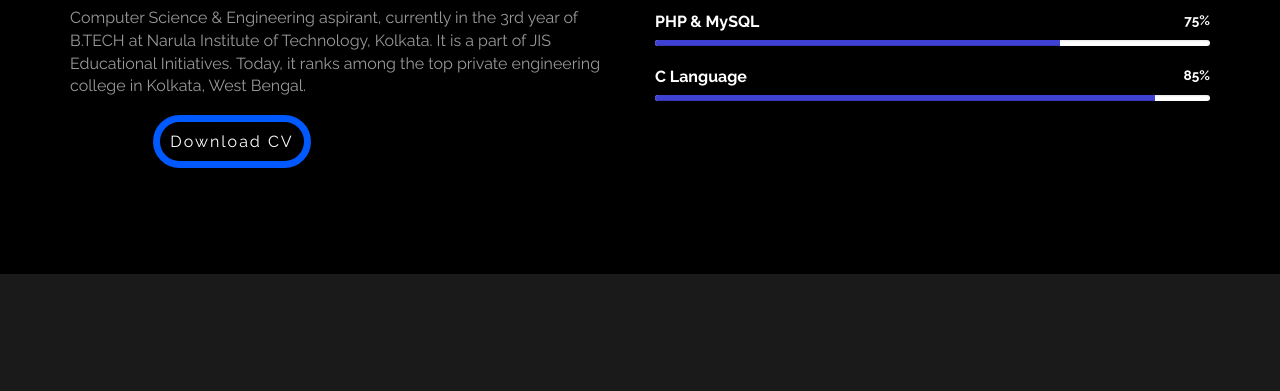
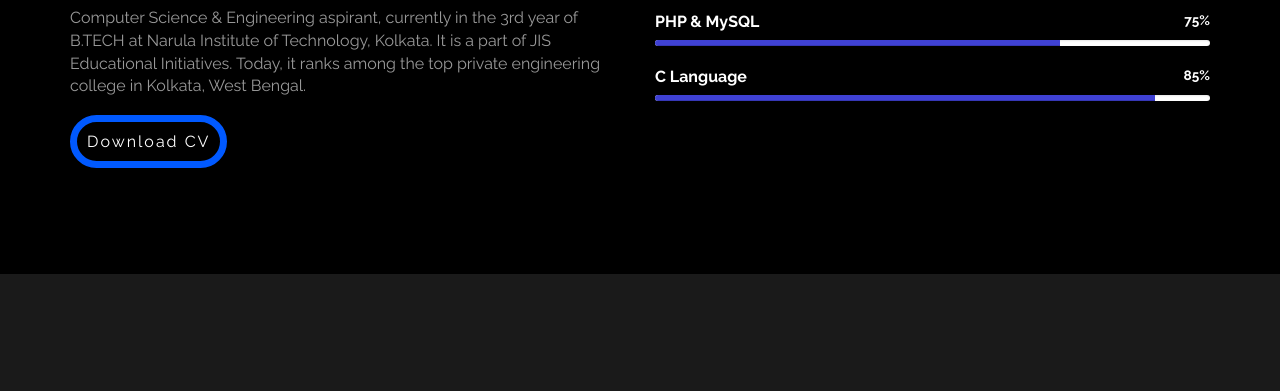
Before and after one commit to SoumajitDutta/Portfolio, a plain HTML site: page index.html in a window 1280 px wide. Shown: the part 1750-2141 px from the top of the page. Drawn offline with Linux system fonts and the light colour scheme.

Commit message:
Update style.css

```diff
--- a/css/style.css
+++ b/css/style.css
@@ -67,7 +67,7 @@ h5 {
     letter-spacing: 2px;
     color: #fff;
     position: relative;
-    margin: 10% 15%;
+    margin: 0% 0%;
 }
 .downloadcv:hover{
     text-decoration: none;
```
